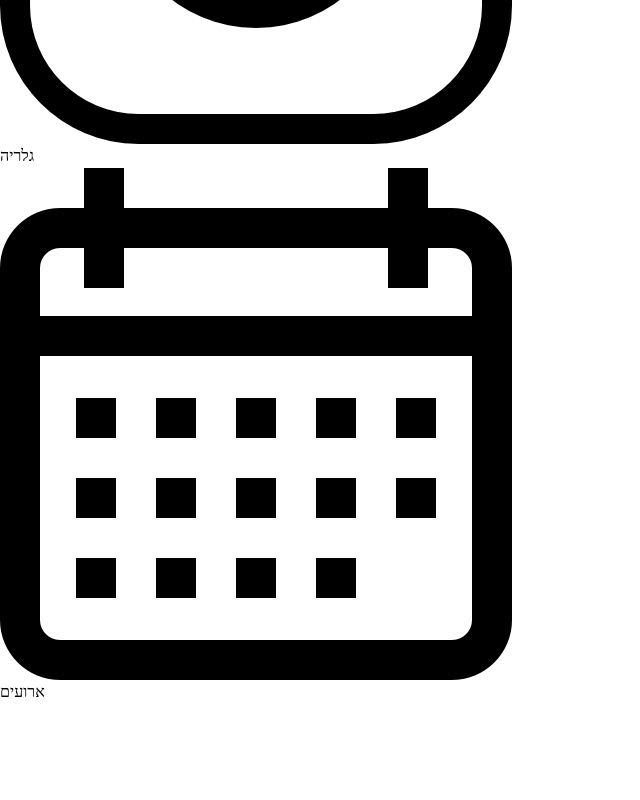
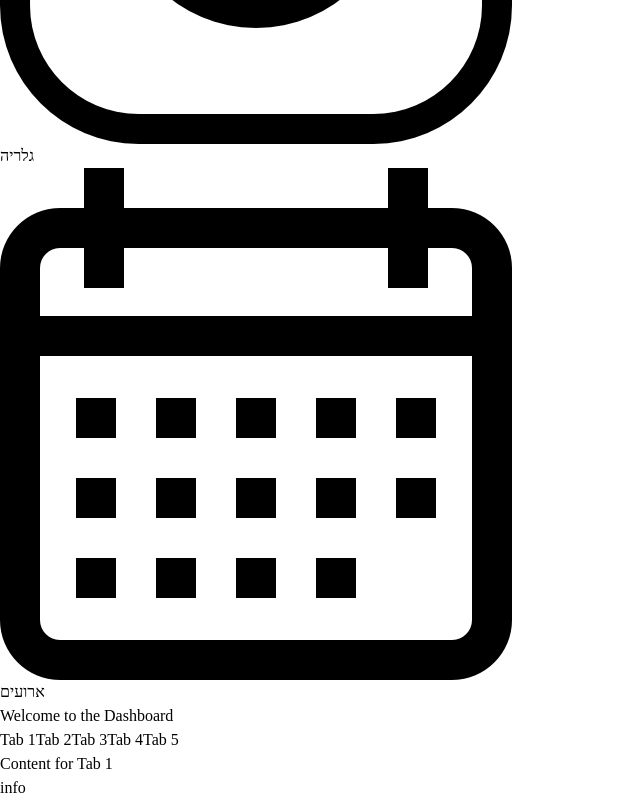
Before and after one commit to orilakr/bogratz-web, a React (Vite) app: page / in a window 1280 px wide. Shown: the part 2011-2811 px from the top of the page, without its empty margins (0-640 px from the left). Before the commit the page ends 2715 px from the top, so only its background shows below. Built offline with nearby package versions, Linux system fonts and the light colour scheme.

Commit message:
wip tabs

```diff
--- a/src/App.jsx
+++ b/src/App.jsx
@@ -2,13 +2,15 @@ import { useState } from 'react'
 import './App.css'
 import './sidebar.jsx'
 import Sidebar from './sidebar.jsx'
+import Tabs from './tabs.jsx'
 
 function App() {
-  const [count, setCount] = useState(0)
+  const [activeTab, setActiveTab] = useState('tab1')
 
   return (
-    <div cassName="rtl:mr-0 rtl:ml-auto flex">
-      <Sidebar></Sidebar>
+    <div className="rtl:mr-0 rtl:ml-auto flex">
+      <Sidebar activeTab={activeTab} setActiveTab={setActiveTab} />
+      <Tabs activeTab={activeTab} setActiveTab={setActiveTab} />
     </div>
   )
 }
--- /dev/null
+++ b/src/tabs.jsx
@@ -0,0 +1,75 @@
+import React from 'react';
+
+// Helper component for the tab content
+const TabContent = ({ children }) => (
+    <div className="tab-content bg-base-100 p-8 rounded-b-xl border-t-2 border-primary-content">
+        {children}
+    </div>
+);
+
+// Tabs component receives props for active tab and click handler
+const Tabs = ({ activeTab, setActiveTab }) => {
+    const renderTabContent = () => {
+        switch (activeTab) {
+            case 'tab1':
+                return (
+                    <TabContent>
+                        <h2 className="text-3xl font-bold mb-4">Content for Tab 1</h2>
+                        <p>info</p>
+                    </TabContent>
+                );
+            case 'tab2':
+                return (
+                    <TabContent>
+                        <h2 className="text-3xl font-bold mb-4">Content for Tab 2</h2>
+                        <p>info</p>
+                    </TabContent>
+                );
+            case 'tab3':
+                return (
+                    <TabContent>
+                        <h2 className="text-3xl font-bold mb-4">Content for Tab 3</h2>
+                        <p>info</p>
+                    </TabContent>
+                );
+            case 'tab4':
+                return (
+                    <TabContent>
+                        <h2 className="text-3xl font-bold mb-4">Content for Tab 4</h2>
+                        <p>info</p>
+                    </TabContent>
+                );
+            case 'tab5':
+                return (
+                    <TabContent>
+                        <h2 className="text-3xl font-bold mb-4">Content for Tab 4</h2>
+                        <p>info</p>
+                    </TabContent>
+                );
+            default:
+                return null;
+        }
+    };
+
+    return (
+        <main className="flex-1 p-8 overflow-auto">
+            <h1 className="text-4xl font-extrabold mb-8 text-center text-primary-content">Welcome to the Dashboard</h1>
+            <div className="flex flex-col space-y-4">
+                {/* Tab buttons */}
+                <div className="flex justify-center w-full">
+                    <div role="tablist" className="tabs tabs-boxed rounded-xl shadow-xl">
+                        <a role="tab" className={`tab text-lg font-semibold ${activeTab === 'tab1' ? 'tab-active' : ''}`} onClick={() => setActiveTab('tab1')}>Tab 1</a>
+                        <a role="tab" className={`tab text-lg font-semibold ${activeTab === 'tab2' ? 'tab-active' : ''}`} onClick={() => setActiveTab('tab2')}>Tab 2</a>
+                        <a role="tab" className={`tab text-lg font-semibold ${activeTab === 'tab3' ? 'tab-active' : ''}`} onClick={() => setActiveTab('tab3')}>Tab 3</a>
+                        <a role="tab" className={`tab text-lg font-semibold ${activeTab === 'tab4' ? 'tab-active' : ''}`} onClick={() => setActiveTab('tab4')}>Tab 4</a>
+                        <a role="tab" className={`tab text-lg font-semibold ${activeTab === 'tab5' ? 'tab-active' : ''}`} onClick={() => setActiveTab('tab5')}>Tab 5</a>
+                    </div>
+                </div>
+                {/* Tab content */}
+                {renderTabContent()}
+            </div>
+        </main>
+    );
+};
+
+export default Tabs;
```
